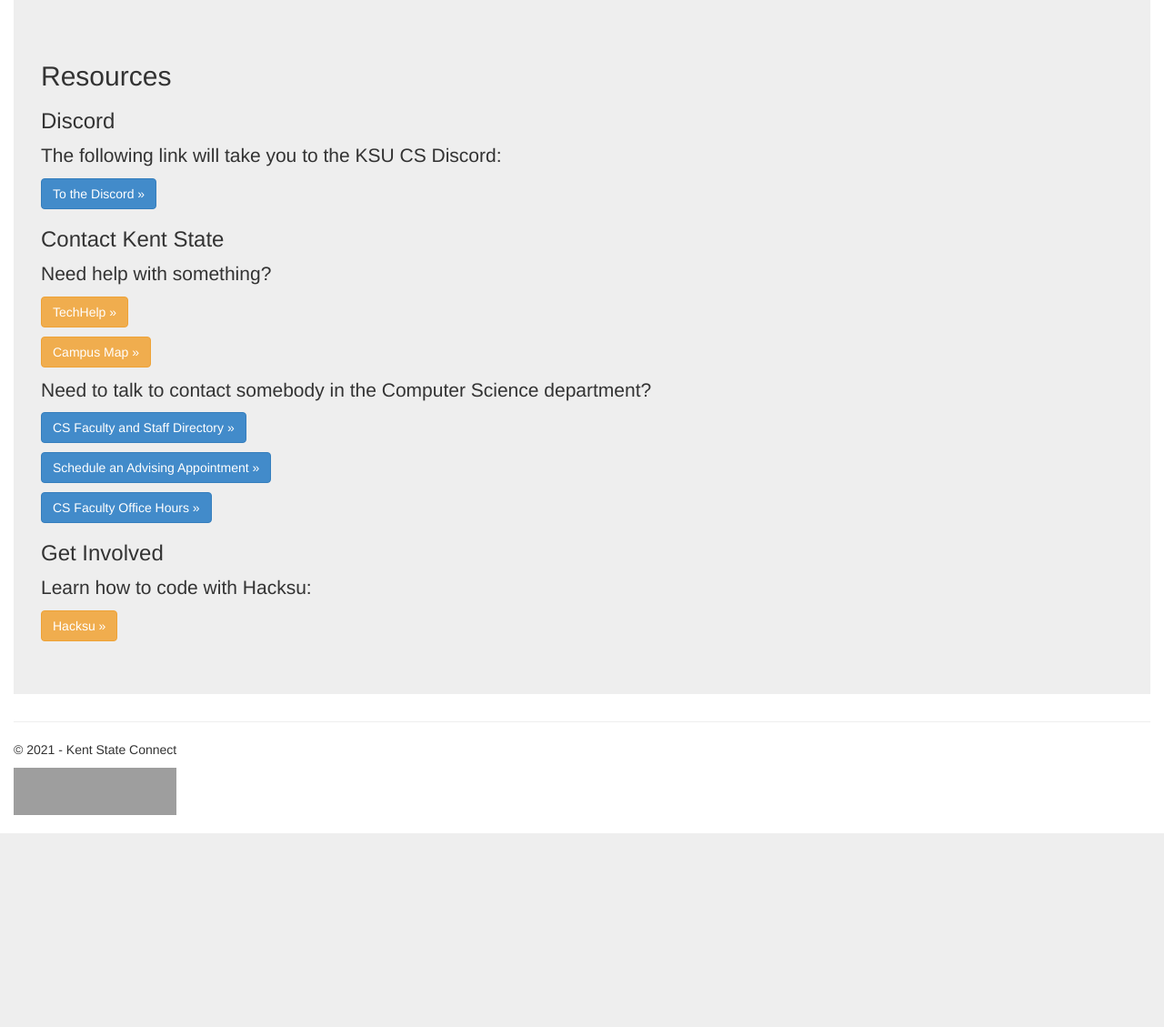
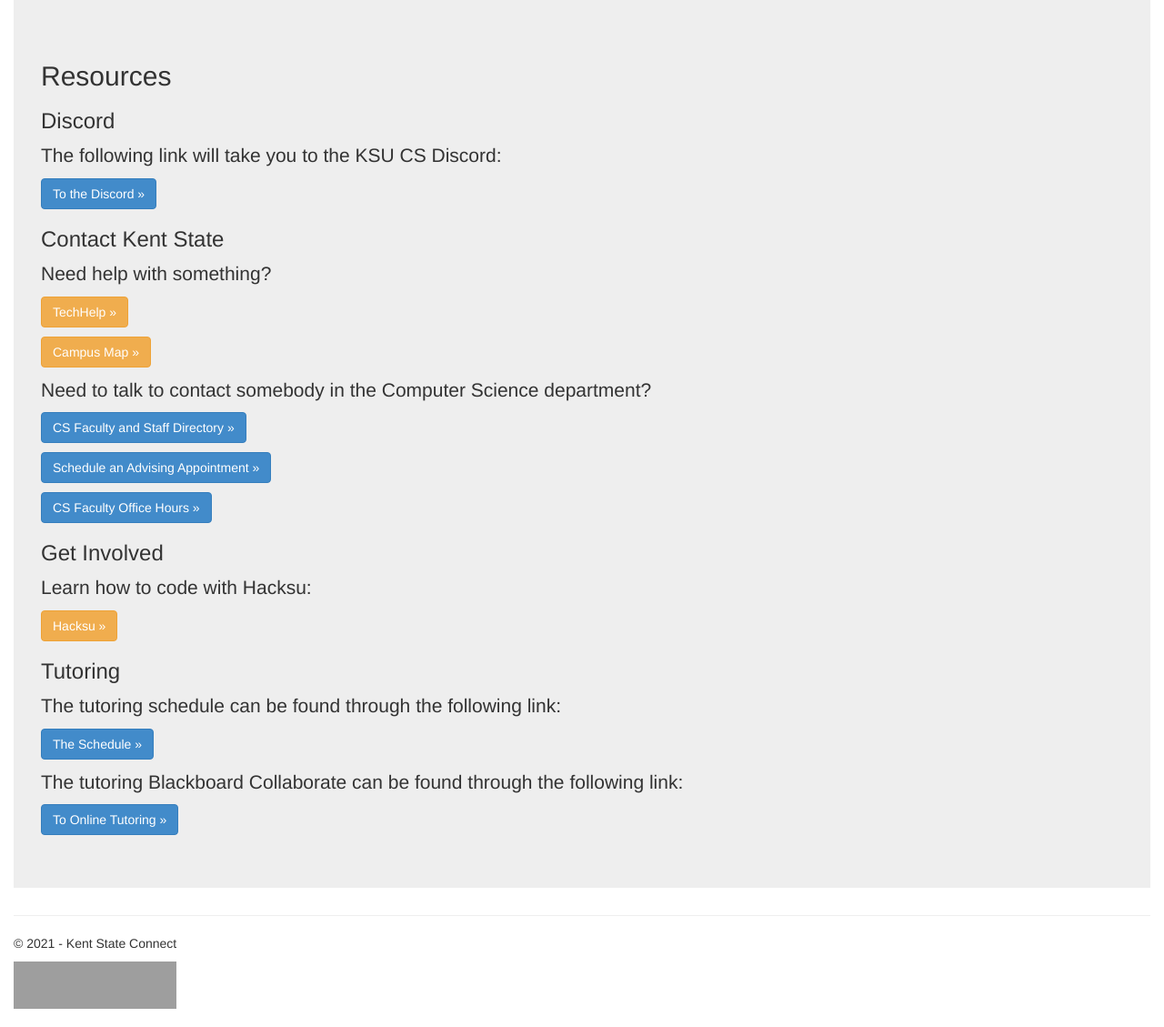
Before and after one commit to justintclark/Kent-State-Connect, a Flask app: page /resources in a window 1280 px wide. Shown: the part 351-1480 px from the top of the page at 91% size. Before the commit the page ends 1267 px from the top, so only its background shows below. Run offline with Flask 2, Linux system fonts and the light colour scheme; some libraries are stand-ins or nearby versions; grey boxes are pictures that could not be loaded.

Commit message:
A few small tweaks

```diff
--- a/KentStateConnect/templates/index.html
+++ b/KentStateConnect/templates/index.html
@@ -2,10 +2,10 @@
 
 {% block content %}
 <div class="jumbotron">
-    <h1>Kent State Connect</h1>
+    <h2>Kent State Connect</h2>
     <p class="lead">Welcome to Kent State Connect, where you can find resources, get help, and collaborate with other students!</p>
 
-    <iframe src=https://khe.io/ width = 710 height=500></iframe><iframe src=https://hacksu.com/ width=710 height=500></iframe>
+    <iframe src=https://khe.io/ width = 710 height=350></iframe><iframe src=https://hacksu.com/ width=710 height=350></iframe>
 
     <p>Not what you're looking for?</p>
     <p><a href="https://www.kent.edu/" class="btn btn-primary btn-large">Go To Kent.edu &raquo;</a></p>
--- a/KentStateConnect/templates/resources.html
+++ b/KentStateConnect/templates/resources.html
@@ -23,6 +23,12 @@
 <h3>Get Involved</h3>
 <p>Learn how to code with Hacksu:</p>
 <p><a href="https://hacksu.cs.kent.edu/" class="btn btn-warning btn-large">Hacksu &raquo;</a></p>
+
+<h3>Tutoring</h3>
+<p>The tutoring schedule can be found through the following link:</p>
+<p><a href="https://docs.google.com/spreadsheets/d/1zZqp8k1a4e4prX7fxem4y3bxQl0fDeEBbvR99ro04qw/edit#gid=0" class="btn btn-primary btn-large">The Schedule &raquo;</a></p>
+<p>The tutoring Blackboard Collaborate can be found through the following link:</p>
+<p><a href="https://us.bbcollab.com/guest/16833b10b2214412a3fec63c59873573" class="btn btn-primary btn-large">To Online Tutoring &raquo;</a></p>
 </div>
 
 {% endblock %}
```
